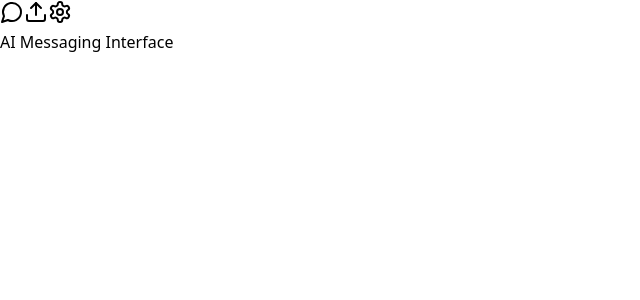
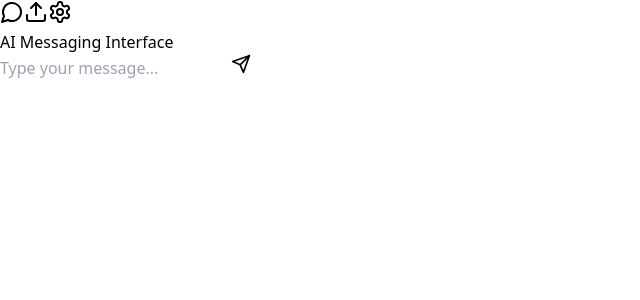
Before and after one commit to luisz2k/ai-messaging-interface, a React (Create React App) app: page / in a window 1280 px wide. Shown: the top 300 px of the page, without its empty margins (0-640 px from the left). Built offline with nearby package versions, Linux system fonts and the light colour scheme.

Commit message:
Create chat interface component

```diff
--- a/src/App.js
+++ b/src/App.js
@@ -1,11 +1,16 @@
 import React from 'react';
 import Layout from './components/Layout';
+import ChatInterface from './components/ChatInterface';
 
 function App() {
   return (
     <Layout>
-      <h1 className="text-2xl font-bold p-4">AI Messaging Interface</h1>
-      {/* We'll add more components here later */}
+      <div className="h-full flex flex-col">
+        <h1 className="text-2xl font-bold p-4">AI Messaging Interface</h1>
+        <div className="flex-1">
+          <ChatInterface />
+        </div>
+      </div>
     </Layout>
   );
 }
--- /dev/null
+++ b/src/components/ChatInterface.js
@@ -0,0 +1,63 @@
+import React, { useState } from 'react';
+import { Send } from 'lucide-react';
+
+const ChatInterface = () => {
+  const [messages, setMessages] = useState([]);
+  const [inputMessage, setInputMessage] = useState('');
+
+  const handleSendMessage = async () => {
+    if (inputMessage.trim() === '') return;
+
+    const newMessage = { text: inputMessage, sender: 'user' };
+    setMessages([...messages, newMessage]);
+    setInputMessage('');
+
+    try {
+      const response = await fetch('http://localhost:5000/chat', {
+        method: 'POST',
+        headers: {
+          'Content-Type': 'application/json',
+        },
+        body: JSON.stringify({ message: inputMessage }),
+      });
+      const data = await response.json();
+      setMessages(prevMessages => [...prevMessages, { text: data.response, sender: 'ai' }]);
+    } catch (error) {
+      console.error('Error sending message:', error);
+    }
+  };
+
+  return (
+    <div className="flex flex-col h-full">
+      <div className="flex-1 overflow-y-auto p-4 space-y-4">
+        {messages.map((message, index) => (
+          <div key={index} className={`flex ${message.sender === 'user' ? 'justify-end' : 'justify-start'}`}>
+            <div className={`max-w-xs p-3 rounded-lg ${message.sender === 'user' ? 'bg-blue-500 text-white' : 'bg-gray-200'}`}>
+              {message.text}
+            </div>
+          </div>
+        ))}
+      </div>
+      <div className="p-4 border-t">
+        <div className="flex items-center">
+          <input
+            type="text"
+            value={inputMessage}
+            onChange={(e) => setInputMessage(e.target.value)}
+            onKeyPress={(e) => e.key === 'Enter' && handleSendMessage()}
+            className="flex-1 border rounded-l-lg px-4 py-2 focus:outline-none focus:ring-2 focus:ring-blue-500"
+            placeholder="Type your message..."
+          />
+          <button
+            onClick={handleSendMessage}
+            className="bg-blue-500 text-white px-4 py-2 rounded-r-lg hover:bg-blue-600 focus:outline-none focus:ring-2 focus:ring-blue-500"
+          >
+            <Send size={20} />
+          </button>
+        </div>
+      </div>
+    </div>
+  );
+};
+
+export default ChatInterface;
```
